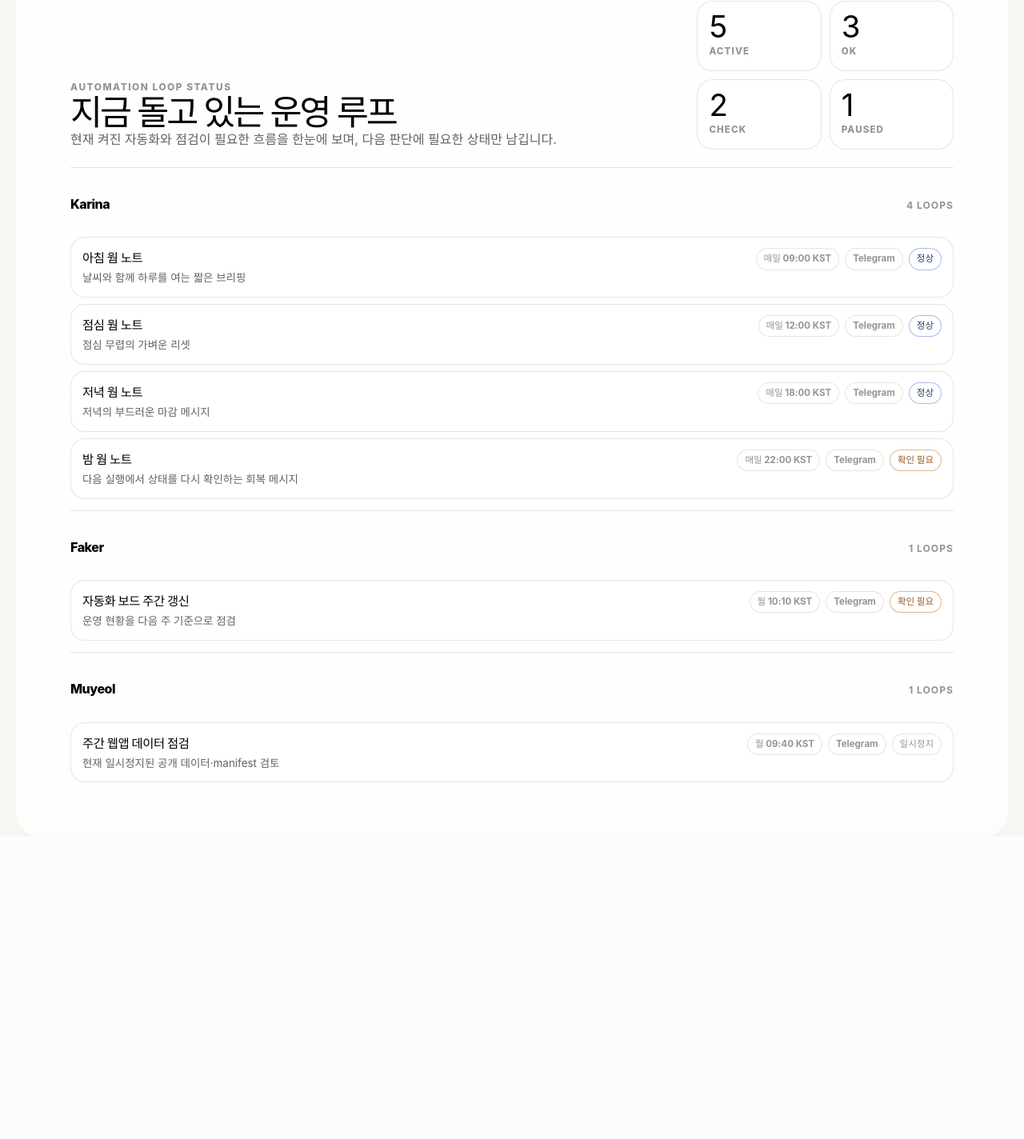
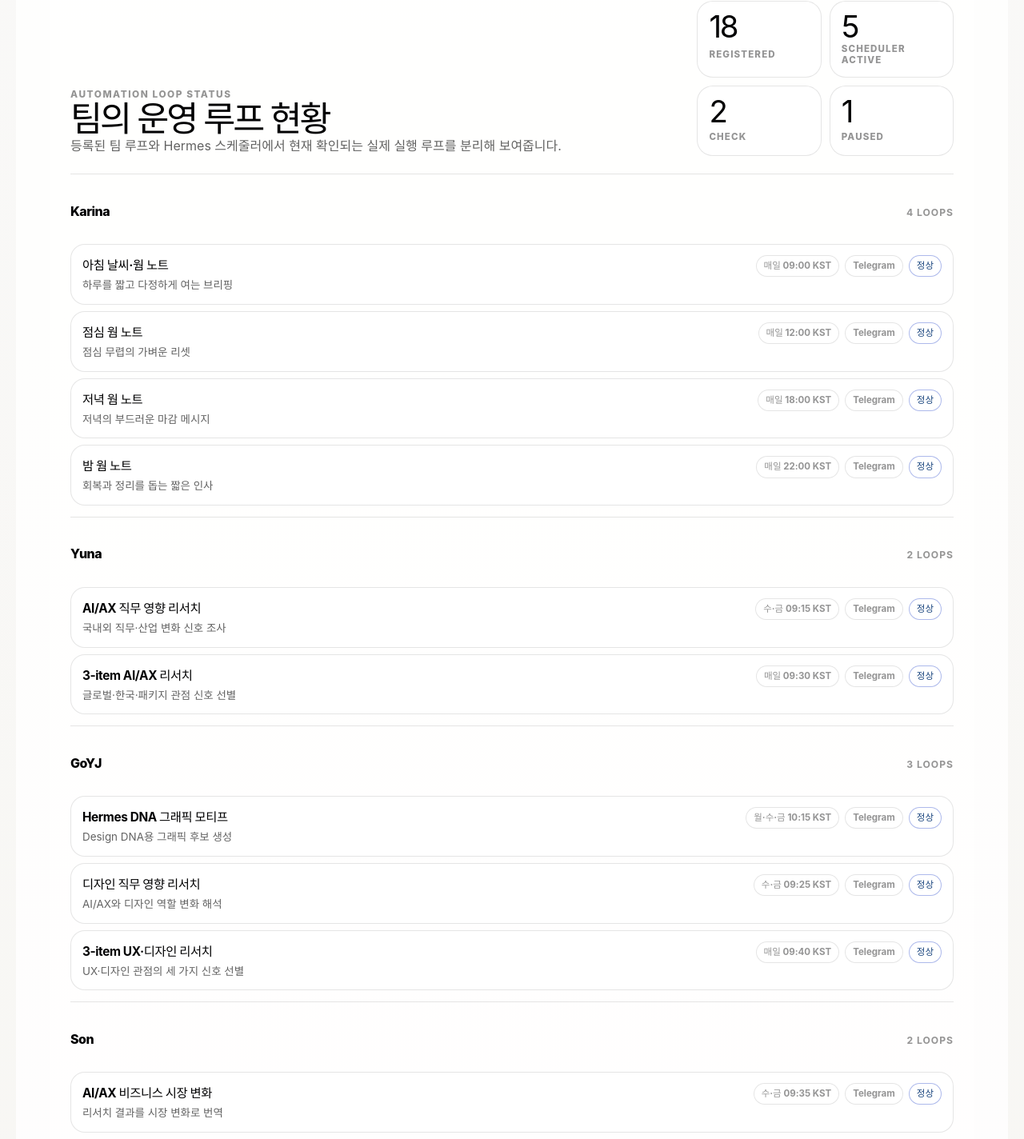
Before and after one commit to woongs2021/Hermes-project-webapp, a React (Vite) app in the folder august-dashboard/: page / in a window 1280 px wide. Shown: the part 3540-4964 px from the top of the page at 80% size. Before the commit the page ends 4606 px from the top, so only its background shows below. Built offline with nearby package versions, Linux system fonts and the light colour scheme.

Commit message:
fix(team): distinguish registered and active loops

```diff
--- a/august-dashboard/src/App.tsx
+++ b/august-dashboard/src/App.tsx
@@ -188,22 +188,36 @@ type AutomationLoop = {
   status: AutomationLoopStatus
   delivery: string
   note: string
-}
-
-// Public-safe snapshot of enabled Hermes schedules. It is intentionally a concise
-// operating overview rather than a live control surface or a source of credentials.
+  schedulerActive?: boolean
+}
+
+// Public-safe team-loop inventory. `schedulerActive` reflects the schedules
+// currently visible to Hermes; the full inventory preserves the team operating loops.
 const automationLoops: AutomationLoop[] = [
-  { owner: 'Karina', name: '아침 웜 노트', rhythm: '매일 09:00 KST', status: 'ok', delivery: 'Telegram', note: '날씨와 함께 하루를 여는 짧은 브리핑' },
-  { owner: 'Karina', name: '점심 웜 노트', rhythm: '매일 12:00 KST', status: 'ok', delivery: 'Telegram', note: '점심 무렵의 가벼운 리셋' },
-  { owner: 'Karina', name: '저녁 웜 노트', rhythm: '매일 18:00 KST', status: 'ok', delivery: 'Telegram', note: '저녁의 부드러운 마감 메시지' },
-  { owner: 'Karina', name: '밤 웜 노트', rhythm: '매일 22:00 KST', status: 'needs-check', delivery: 'Telegram', note: '다음 실행에서 상태를 다시 확인하는 회복 메시지' },
-  { owner: 'Faker', name: '자동화 보드 주간 갱신', rhythm: '월 10:10 KST', status: 'needs-check', delivery: 'Telegram', note: '운영 현황을 다음 주 기준으로 점검' },
+  { owner: 'Karina', name: '아침 날씨·웜 노트', rhythm: '매일 09:00 KST', status: 'ok', delivery: 'Telegram', note: '하루를 짧고 다정하게 여는 브리핑', schedulerActive: true },
+  { owner: 'Karina', name: '점심 웜 노트', rhythm: '매일 12:00 KST', status: 'ok', delivery: 'Telegram', note: '점심 무렵의 가벼운 리셋', schedulerActive: true },
+  { owner: 'Karina', name: '저녁 웜 노트', rhythm: '매일 18:00 KST', status: 'ok', delivery: 'Telegram', note: '저녁의 부드러운 마감 메시지', schedulerActive: true },
+  { owner: 'Karina', name: '밤 웜 노트', rhythm: '매일 22:00 KST', status: 'ok', delivery: 'Telegram', note: '회복과 정리를 돕는 짧은 인사', schedulerActive: true },
+  { owner: 'Yuna', name: 'AI/AX 직무 영향 리서치', rhythm: '수·금 09:15 KST', status: 'ok', delivery: 'Telegram', note: '국내외 직무·산업 변화 신호 조사' },
+  { owner: 'Yuna', name: '3-item AI/AX 리서치', rhythm: '매일 09:30 KST', status: 'ok', delivery: 'Telegram', note: '글로벌·한국·패키지 관점 신호 선별' },
+  { owner: 'GoYJ', name: 'Hermes DNA 그래픽 모티프', rhythm: '월·수·금 10:15 KST', status: 'ok', delivery: 'Telegram', note: 'Design DNA용 그래픽 후보 생성' },
+  { owner: 'GoYJ', name: '디자인 직무 영향 리서치', rhythm: '수·금 09:25 KST', status: 'ok', delivery: 'Telegram', note: 'AI/AX와 디자인 역할 변화 해석' },
+  { owner: 'GoYJ', name: '3-item UX·디자인 리서치', rhythm: '매일 09:40 KST', status: 'ok', delivery: 'Telegram', note: 'UX·디자인 관점의 세 가지 신호 선별' },
+  { owner: 'Son', name: 'AI/AX 비즈니스 시장 변화', rhythm: '수·금 09:35 KST', status: 'ok', delivery: 'Telegram', note: '리서치 결과를 시장 변화로 번역' },
+  { owner: 'Son', name: 'AI/AX SNS 시장 요약', rhythm: '수·금 09:50 KST', status: 'ok', delivery: 'Telegram', note: '검증된 신호를 읽기 쉬운 시장 요약으로 정리' },
+  { owner: 'Faker', name: '주간 Research 1-pick·트렌드 갱신', rhythm: '월 00:00 KST', status: 'ok', delivery: 'Telegram', note: '주간 리서치 보드의 선택과 흐름 점검' },
+  { owner: 'Faker', name: 'AI/AX job-shift 탭 통합', rhythm: '수·금 09:45 KST', status: 'needs-check', delivery: 'Telegram', note: '다음 실행 전 상태 확인 필요' },
+  { owner: 'Faker', name: 'Muyeol 1-pick 리서치 보드 배포', rhythm: '금 10:45 KST', status: 'ok', delivery: 'Telegram', note: '검증된 주간 1-pick을 Research Board에 반영' },
+  { owner: 'Faker', name: '자동화 보드 주간 갱신', rhythm: '월 10:10 KST', status: 'needs-check', delivery: 'Telegram', note: '운영 현황을 다음 주 기준으로 점검', schedulerActive: true },
+  { owner: 'Muyeol', name: 'AI/AX job-shift 루프 검증', rhythm: '금 09:55 KST', status: 'ok', delivery: 'Telegram', note: '소스·리스크·구조를 주간 검증' },
+  { owner: 'Muyeol', name: '주간 1-pick 검증', rhythm: '금 10:20 KST', status: 'ok', delivery: 'Telegram', note: '리서치 후보 중 한 가지 주간 학습을 검증' },
   { owner: 'Muyeol', name: '주간 웹앱 데이터 점검', rhythm: '월 09:40 KST', status: 'paused', delivery: 'Telegram', note: '현재 일시정지된 공개 데이터·manifest 검토' },
 ]
 
-const automationOwnerOrder = ['Karina', 'Faker', 'Muyeol']
+const automationOwnerOrder = ['Karina', 'Yuna', 'GoYJ', 'Son', 'Faker', 'Muyeol']
 const automationSummary = {
-  active: automationLoops.filter((loop) => loop.status !== 'paused').length,
+  registered: automationLoops.length,
+  active: automationLoops.filter((loop) => loop.schedulerActive).length,
   healthy: automationLoops.filter((loop) => loop.status === 'ok').length,
   needsCheck: automationLoops.filter((loop) => loop.status === 'needs-check').length,
   paused: automationLoops.filter((loop) => loop.status === 'paused').length,
@@ -1093,12 +1107,12 @@ function AutomationBoardPanel() {
       <div className="automation-board-header">
         <div>
           <p className="card-kicker">Automation Loop Status</p>
-          <h3>지금 돌고 있는 운영 루프</h3>
-          <p>현재 켜진 자동화와 점검이 필요한 흐름을 한눈에 보며, 다음 판단에 필요한 상태만 남깁니다.</p>
+          <h3>팀의 운영 루프 현황</h3>
+          <p>등록된 팀 루프와 Hermes 스케줄러에서 현재 확인되는 실제 실행 루프를 분리해 보여줍니다.</p>
         </div>
         <div className="automation-summary-grid" aria-label="Automation summary metrics">
-          <span><strong>{automationSummary.active}</strong><em>active</em></span>
-          <span><strong>{automationSummary.healthy}</strong><em>ok</em></span>
+          <span><strong>{automationSummary.registered}</strong><em>registered</em></span>
+          <span><strong>{automationSummary.active}</strong><em>scheduler active</em></span>
           <span><strong>{automationSummary.needsCheck}</strong><em>check</em></span>
           <span><strong>{automationSummary.paused}</strong><em>paused</em></span>
         </div>
```
